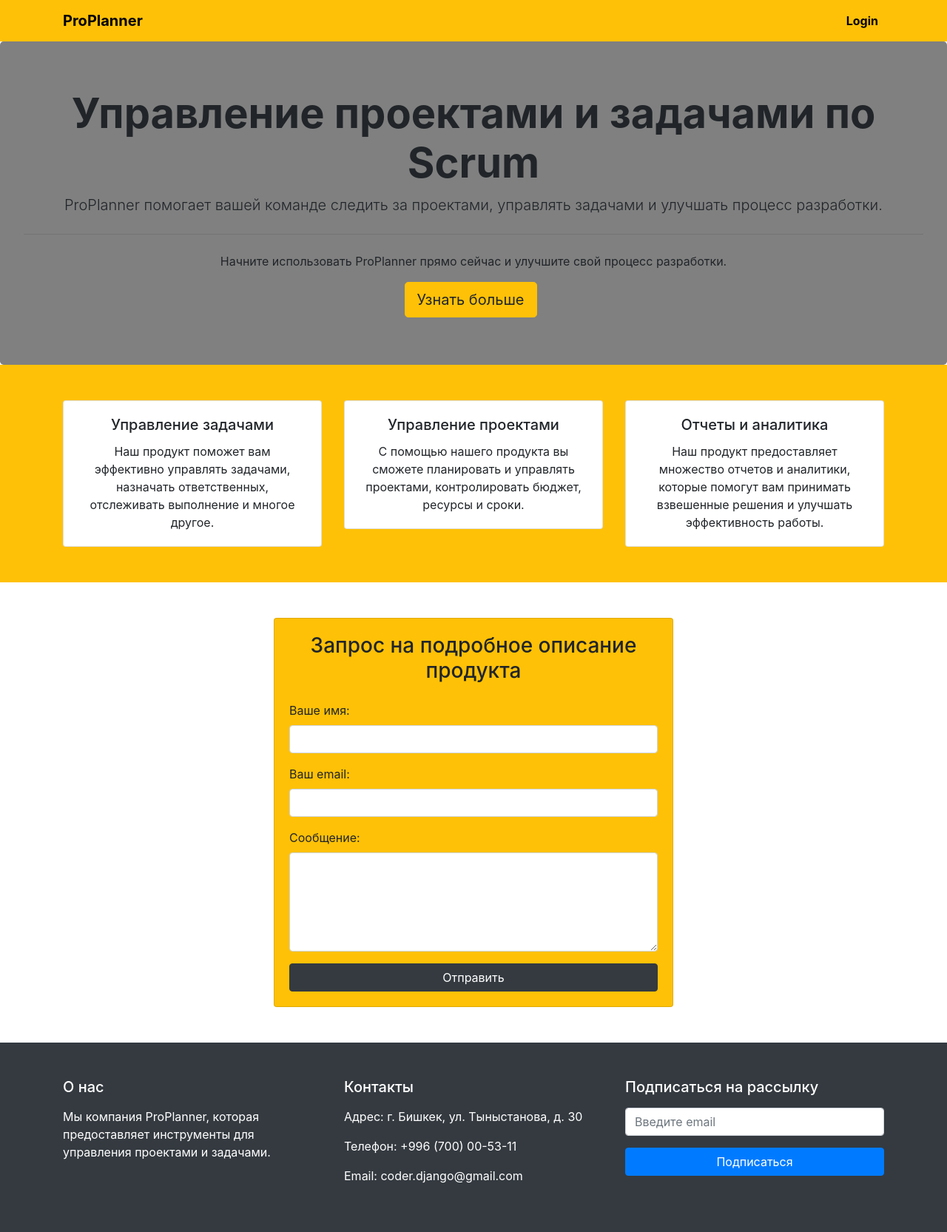
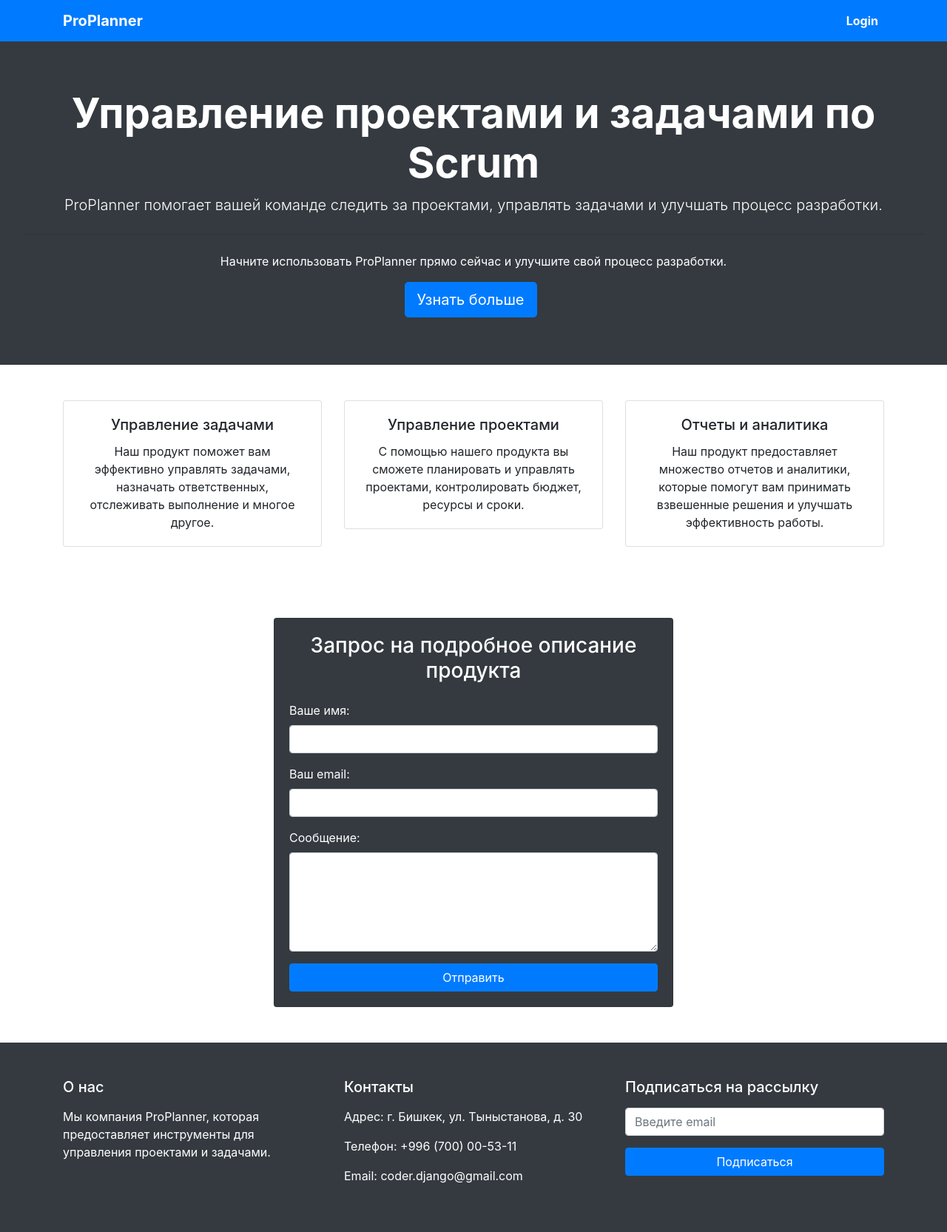
Before and after one commit to DonBanan/ProPlanner, a Django app: template apps/templates/index.html in a window 1280 px wide. Shown: the whole page at 74% size. Run offline with Django 4.2, Linux system fonts and the light colour scheme; the template is opened without the code that fills it, so the values that code supplies are empty; some libraries are stand-ins or nearby versions.

Commit message:
slightly changed the color scheme

```diff
--- a/apps/accounts/templates/auth/login.html
+++ b/apps/accounts/templates/auth/login.html
@@ -5,7 +5,7 @@
             <div class="col-lg-6 col-md-8 col-sm-10 col-12">
                 <form class="border rounded p-5 bg-white" method="post">
                     {% csrf_token %}
-        <h2 class="mb-4 text-center">Вход</h2>
+                    <h2 class="mb-4 text-center">Login</h2>
                     {% if form.errors %}
                     <div class="alert alert-danger">
                         {% for field, errors in form.errors.items %}
@@ -36,7 +36,7 @@
                         </div>
                     </div>
                     <div class="form-group">
-          <button type="submit" class="btn btn-dark btn-block">Войти</button>
+                        <button type="submit" class="btn btn-primary btn-block">Login</button>
                     </div>
                     <div class="text-center">
                         <a href="#">Забыли пароль?</a>
--- a/apps/accounts/templates/profiles/profile_detail.html
+++ b/apps/accounts/templates/profiles/profile_detail.html
@@ -8,7 +8,7 @@
                     <div class="card-body">
                         <h5 class="card-title">{{ user.get_full_name }}</h5>
                         <p class="card-text">{{ user.email }}</p>
-          <a href="{% url 'profile_update' user.pk %}" class="btn btn-warning">Редактировать профиль</a>
+                        <a href="{% url 'profile_update' user.pk %}" class="btn btn-primary">Редактировать профиль</a>
                     </div>
                 </div>
             </div>
--- a/apps/templates/base.html
+++ b/apps/templates/base.html
@@ -7,21 +7,26 @@
         <link rel="stylesheet" href="https://maxcdn.bootstrapcdn.com/bootstrap/4.0.0/css/bootstrap.min.css" integrity="sha384-Gn5384xqQ1aoWXA+058RXPxPg6fy4IWvTNh0E263XmFcJlSAwiGgFAW/dAiS6JXm" crossorigin="anonymous">
     </head>
     <body>
-  <nav class="navbar navbar-expand-lg navbar-light bg-warning">
+        <nav class="navbar navbar-expand-lg navbar-light bg-primary" style="border-radius: 0 !important;">
             <div class="container">
-    <a class="navbar-brand" href="/" style="font-weight: bold; color: black;">ProPlanner</a>
-    <button class="navbar-toggler" type="button" data-toggle="collapse" data-target="#navbarNav" aria-controls="navbarNav" aria-expanded="false" aria-label="Toggle navigation">
+                <a class="navbar-brand text-white" href="/">
+                    <strong>ProPlanner</strong>
+                </a>
+                <button class="navbar-toggler bg-white" type="button" data-toggle="collapse" data-target="#navbarNav" aria-controls="navbarNav" aria-expanded="false" aria-label="Toggle navigation">
                     <span class="navbar-toggler-icon"></span>
                 </button>
                 <div class="collapse navbar-collapse justify-content-end" id="navbarNav">
-      <ul class="navbar-nav">
+                    <ul class="navbar-nav text-white">
                         {% if user.is_authenticated %}
-          <li class="nav-item">
-            <a class="nav-link" href="" style="font-weight: bold; color: black;">Dashboard</a>
+                            <li class="nav-item text-white">
+                                <a class="nav-link" href="" style="font-weight: bold; color: white;">
+                                    <strong>Dashboard</strong>
+                                </a>
                             </li>
                             <li class="nav-item dropdown">
-        <a class="nav-link dropdown-toggle" href="#" id="navbarDropdownMenuLink" role="button" data-toggle="dropdown" aria-haspopup="true" aria-expanded="false">
-          {{ user.get_short_name }}
+                                <a class="nav-link dropdown-toggle text-white" href="#" id="navbarDropdownMenuLink" role="button"
+                                   data-toggle="dropdown" aria-haspopup="true" aria-expanded="false">
+                                    <strong>{{ user.get_short_name }}</strong>
                                 </a>
                                 <div class="dropdown-menu" aria-labelledby="navbarDropdownMenuLink">
                                     <a class="dropdown-item" href="{% url 'profile_detail' user.id %}">Profile</a>
@@ -30,13 +35,16 @@
                             </li>
                         {% else %}
                             <li class="nav-item">
-            <a class="nav-link" href="{% url 'login' %}" style="font-weight: bold; color: black;">Login</a>
+                                <a class="nav-link text-white" href="{% url 'login' %}">
+                                    <strong>Login</strong>
+                                </a>
                             </li>
                         {% endif %}
                     </ul>
                 </div>
             </div>
         </nav>
+
         {% block content %}{% endblock %}
 
         <script src="https://code.jquery.com/jquery-3.2.1.slim.min.js" integrity="sha384-KJ3o2DKtIkvYIK3UENzmM7KCkRr/rE9/Qpg6aAZGJwFDMVNA/GpGFF93hXpG5KkN" crossorigin="anonymous"></script>
--- a/apps/templates/index.html
+++ b/apps/templates/index.html
@@ -1,13 +1,15 @@
 {% extends 'base.html' %}
 {% block content %}
-<div class="jumbotron text-center text-black mb-0" style="background-color: #808080 !important">
+    {% if user.is_authenticated %}
+    {% else %}
+        <div class="jumbotron text-center text-white mb-0 bg-dark" style="border-radius: 0 !important;">
             <h1 class="display-4 font-weight-bold">Управление проектами и задачами по Scrum</h1>
             <p class="lead">ProPlanner помогает вашей команде следить за проектами, управлять задачами и улучшать процесс разработки.</p>
             <hr class="my-4">
             <p>Начните использовать ProPlanner прямо сейчас и улучшите свой процесс разработки.</p>
-  <a class="btn btn-warning btn-lg mr-2" href="#">Узнать больше</a>
+            <a class="btn btn-primary btn-lg mr-2" href="#">Узнать больше</a>
         </div>
-<div class="bg-warning py-5">
+        <div class="py-5">
             <div class="container">
                 <div class="row">
                     <div class="col-md-4">
@@ -40,7 +42,7 @@
         <div class="container my-5">
             <div class="row">
                 <div class="col-md-6 offset-md-3">
-      <div class="card bg-warning">
+                    <div class="card bg-dark text-white">
                         <div class="card-body">
                             <h3 class="text-center mb-4">Запрос на подробное описание продукта</h3>
                             <form action="#" method="POST">
@@ -56,7 +58,7 @@
                                     <label for="message">Сообщение:</label>
                                     <textarea class="form-control" id="message" name="message" rows="5" required></textarea>
                                 </div>
-            <button type="submit" class="btn btn-dark btn-block">Отправить</button>
+                                <button type="submit" class="btn btn-primary btn-block">Отправить</button>
                             </form>
                         </div>
                     </div>
@@ -88,5 +90,6 @@
                 </div>
             </div>
         </footer>
+    {% endif %}
 
 {% endblock %}
```
Also changed, not shown: apps/accounts/templates/auth/logout.html (+7 -7 lines). Lines whose indentation alone changed are shown as unchanged.
